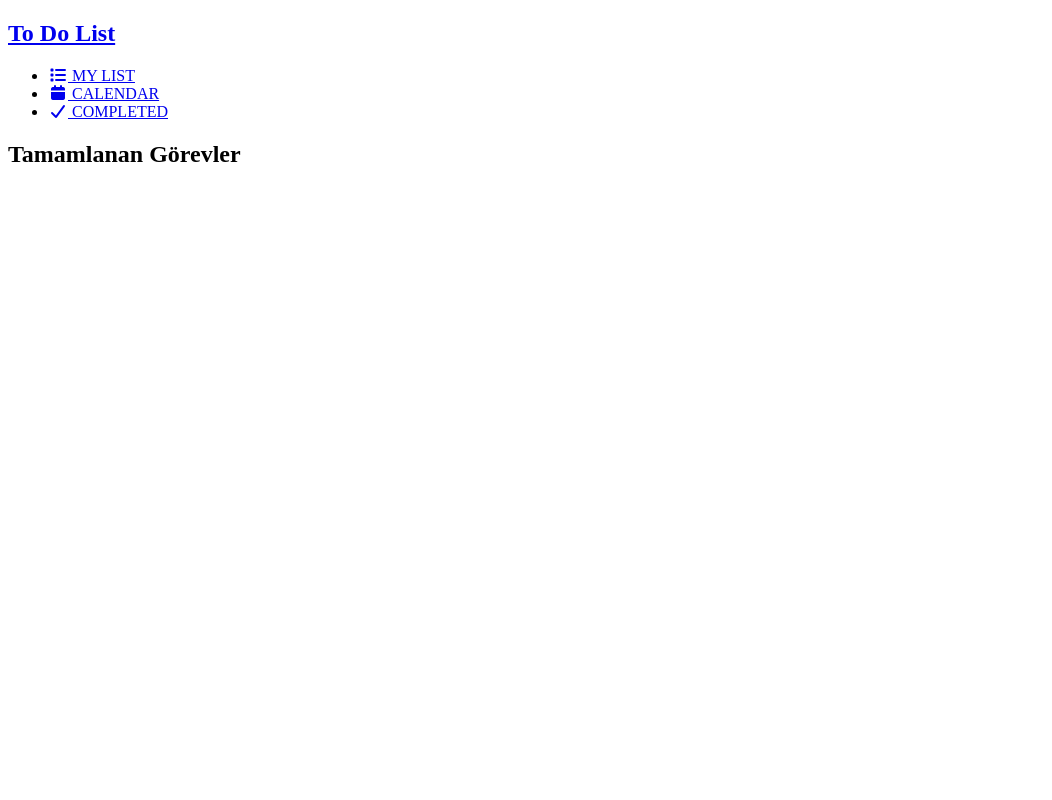
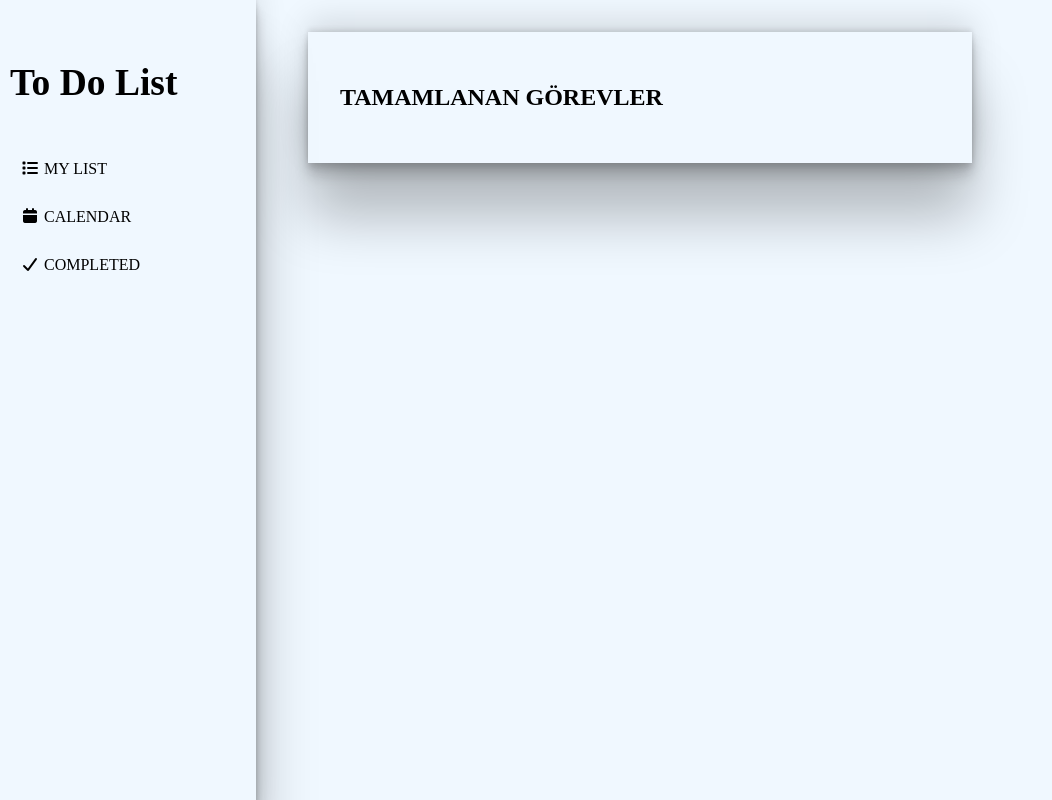
Before and after one commit to scanerr07/todo_app, a plain HTML site: page completed.html in a window 1280 px wide. Shown: the whole page, without its empty margins (0-1052 px from the left). Drawn offline with Linux system fonts and the light colour scheme; no server answers.

Commit message:
yanlış adlar düzeltildi

```diff
--- a/completed.html
+++ b/completed.html
@@ -2,7 +2,7 @@
 <html lang="tr">
 <head>
     <meta charset="UTF-8">
-    <link href="complated.css" rel="stylesheet">
+    <link href="completed.css" rel="stylesheet">
     <link rel="stylesheet" href="https://cdnjs.cloudflare.com/ajax/libs/font-awesome/7.0.1/css/all.min.css" integrity="sha512-2SwdPD6INVrV/lHTZbO2nodKhrnDdJK9/kg2XD1r9uGqPo1cUbujc+IYdlYdEErWNu69gVcYgdxlmVmzTWnetw==" crossorigin="anonymous" referrerpolicy="no-referrer" />
     <title>COMPLATED</title>
 
@@ -14,9 +14,9 @@
             <h2><a class="navbar-brand" href="#">To Do List</a></h2>
         </div>
         <ul>
-            <li><a href="frontend.html"><i class="fa-solid fa-list"></i> MY LIST</a></li>
-            <li><a href="calender.html"><i class="fa-solid fa-calendar"></i> CALENDAR</a></li>
-            <li><a href="Completed.html"><i class="fa-solid fa-check"></i> COMPLETED</a></li>
+            <li><a href="index.html"><i class="fa-solid fa-list"></i> MY LIST</a></li>
+            <li><a href="calendar.html"><i class="fa-solid fa-calendar"></i> CALENDAR</a></li>
+            <li><a href="completed.html"><i class="fa-solid fa-check"></i> COMPLETED</a></li>
         </ul>
     </nav>
 
```
Also changed, not shown: calendar.html (+4 -4 lines), index.html (+4 -4 lines), 1 other file.
